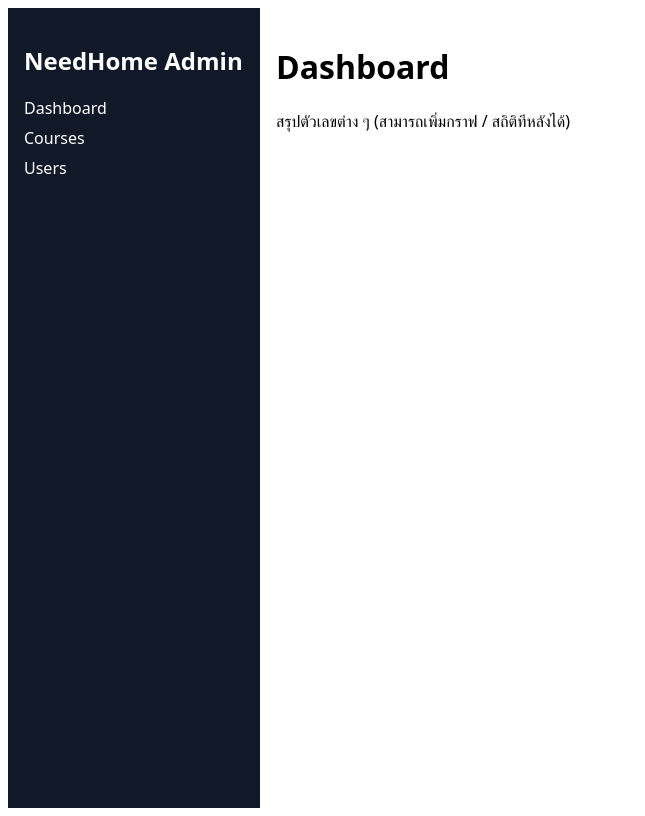
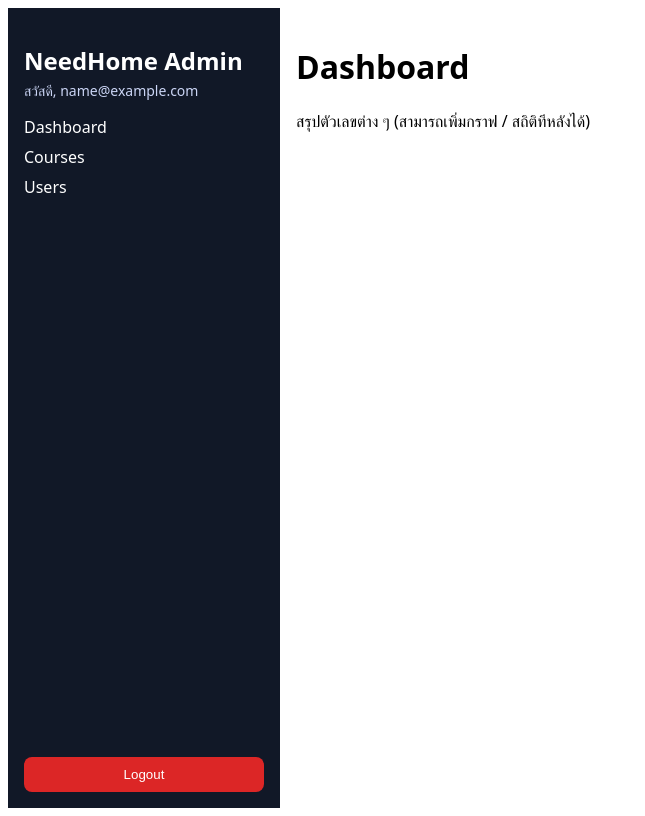
Before and after one commit to cxndizz/yoga-app-liff, a React (Vite) app in the folder src/admin-web/: page / in a window 1280 px wide. Shown: the whole page, without its empty margins (0-645 px from the left). Built offline with nearby package versions, Linux system fonts and the light colour scheme; sample sign-in values are in the browser's storage.

Commit message:
Add admin logout endpoint and UI handling

```diff
--- a/src/admin-web/src/App.jsx
+++ b/src/admin-web/src/App.jsx
@@ -1,25 +1,117 @@
 import React from 'react';
-import { Routes, Route, Link, Outlet } from 'react-router-dom';
+import axios from 'axios';
+import { Routes, Route, Link, Outlet, useLocation, useNavigate } from 'react-router-dom';
 import Dashboard from './pages/Dashboard';
 import Courses from './pages/Courses';
 import Users from './pages/Users';
 import Login from './pages/Login';
 
-const AdminLayout = () => (
+const apiBase = import.meta.env.VITE_API_BASE_URL || 'http://localhost:4000';
+
+const readStoredAdmin = () => {
+  if (typeof window === 'undefined') {
+    return null;
+  }
+  try {
+    const raw = window.localStorage.getItem('adminUser');
+    return raw ? JSON.parse(raw) : null;
+  } catch (error) {
+    console.warn('Failed to parse admin user from storage', error);
+    return null;
+  }
+};
+
+const AdminLayout = () => {
+  const navigate = useNavigate();
+  const location = useLocation();
+  const [isCheckingSession, setIsCheckingSession] = React.useState(true);
+  const [isLoggingOut, setIsLoggingOut] = React.useState(false);
+  const [adminUser, setAdminUser] = React.useState(() => readStoredAdmin());
+
+  React.useEffect(() => {
+    const token = window.localStorage.getItem('adminAccessToken');
+    if (!token) {
+      const redirectTarget = encodeURIComponent(`${location.pathname}${location.search}` || '/');
+      navigate(`/admin/login?redirect=${redirectTarget}`, { replace: true });
+      return;
+    }
+    setAdminUser(readStoredAdmin());
+    setIsCheckingSession(false);
+  }, [navigate, location.pathname, location.search]);
+
+  React.useEffect(() => {
+    const handleStorageChange = () => {
+      setAdminUser(readStoredAdmin());
+    };
+    window.addEventListener('storage', handleStorageChange);
+    return () => window.removeEventListener('storage', handleStorageChange);
+  }, []);
+
+  const handleLogout = async () => {
+    if (isLoggingOut) {
+      return;
+    }
+    setIsLoggingOut(true);
+    const refreshToken = window.localStorage.getItem('adminRefreshToken');
+    try {
+      await axios.post(`${apiBase}/admin/auth/logout`, refreshToken ? { refreshToken } : {});
+    } catch (error) {
+      console.error('Failed to log out admin', error);
+    } finally {
+      window.localStorage.removeItem('adminAccessToken');
+      window.localStorage.removeItem('adminRefreshToken');
+      window.localStorage.removeItem('adminUser');
+      setAdminUser(null);
+      setIsLoggingOut(false);
+      navigate('/admin/login', { replace: true });
+    }
+  };
+
+  if (isCheckingSession) {
+    return (
+      <div style={{ display: 'flex', fontFamily: 'system-ui, sans-serif', minHeight: '100vh', alignItems: 'center', justifyContent: 'center' }}>
+        <p style={{ color: '#111827' }}>กำลังตรวจสอบสิทธิ์การเข้าใช้งาน...</p>
+      </div>
+    );
+  }
+
+  return (
     <div style={{ display: 'flex', fontFamily: 'system-ui, sans-serif', minHeight: '100vh' }}>
-    <aside style={{ width: '220px', background: '#111827', color: '#fff', padding: '16px' }}>
-      <h2>NeedHome Admin</h2>
-      <nav style={{ marginTop: '16px', display: 'flex', flexDirection: 'column', gap: '8px' }}>
+      <aside style={{ width: '240px', background: '#111827', color: '#fff', padding: '16px', display: 'flex', flexDirection: 'column', gap: '16px' }}>
+        <div>
+          <h2 style={{ marginBottom: '4px' }}>NeedHome Admin</h2>
+          {adminUser && (
+            <p style={{ margin: 0, fontSize: '14px', color: '#cbd5f5' }}>สวัสดี, {adminUser.fullName || adminUser.email}</p>
+          )}
+        </div>
+        <nav style={{ display: 'flex', flexDirection: 'column', gap: '8px' }}>
           <Link to="/" style={{ color: '#fff', textDecoration: 'none' }}>Dashboard</Link>
           <Link to="/courses" style={{ color: '#fff', textDecoration: 'none' }}>Courses</Link>
           <Link to="/users" style={{ color: '#fff', textDecoration: 'none' }}>Users</Link>
         </nav>
+        <button
+          type="button"
+          onClick={handleLogout}
+          disabled={isLoggingOut}
+          style={{
+            marginTop: 'auto',
+            background: isLoggingOut ? '#6b7280' : '#dc2626',
+            color: '#fff',
+            border: 'none',
+            borderRadius: '8px',
+            padding: '10px 12px',
+            cursor: isLoggingOut ? 'not-allowed' : 'pointer',
+          }}
+        >
+          {isLoggingOut ? 'กำลังออกจากระบบ...' : 'Logout'}
+        </button>
       </aside>
       <main style={{ flex: 1, padding: '16px' }}>
         <Outlet />
       </main>
     </div>
   );
+};
 
 function App() {
   return (
--- a/src/admin-web/src/pages/Login.jsx
+++ b/src/admin-web/src/pages/Login.jsx
@@ -71,8 +71,9 @@ function Login() {
       if (user) {
         window.localStorage.setItem('adminUser', JSON.stringify(user));
       }
-      const redirect = searchParams.get('redirect') || '/';
-      navigate(redirect, { replace: true });
+      const redirectParam = searchParams.get('redirect');
+      const redirectTarget = redirectParam ? decodeURIComponent(redirectParam) : '/';
+      navigate(redirectTarget, { replace: true });
     } catch (error) {
       const message = error.response?.data?.message || 'ไม่สามารถเข้าสู่ระบบได้ กรุณาลองใหม่อีกครั้ง';
       setServerError(message);
```
Also changed, not shown: 2 other files (tests, documents, lock files or other folders). Lines whose indentation alone changed are shown as unchanged.
